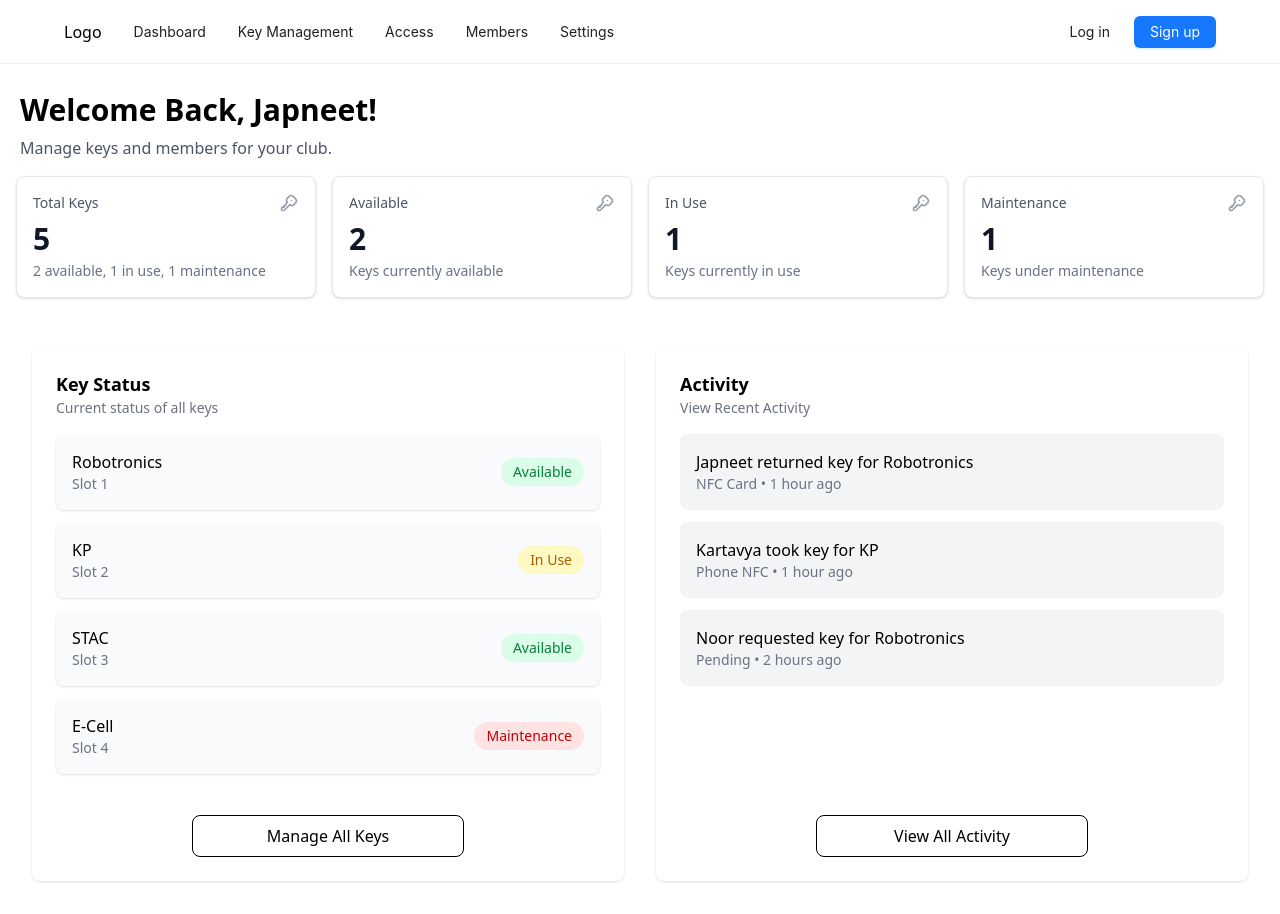
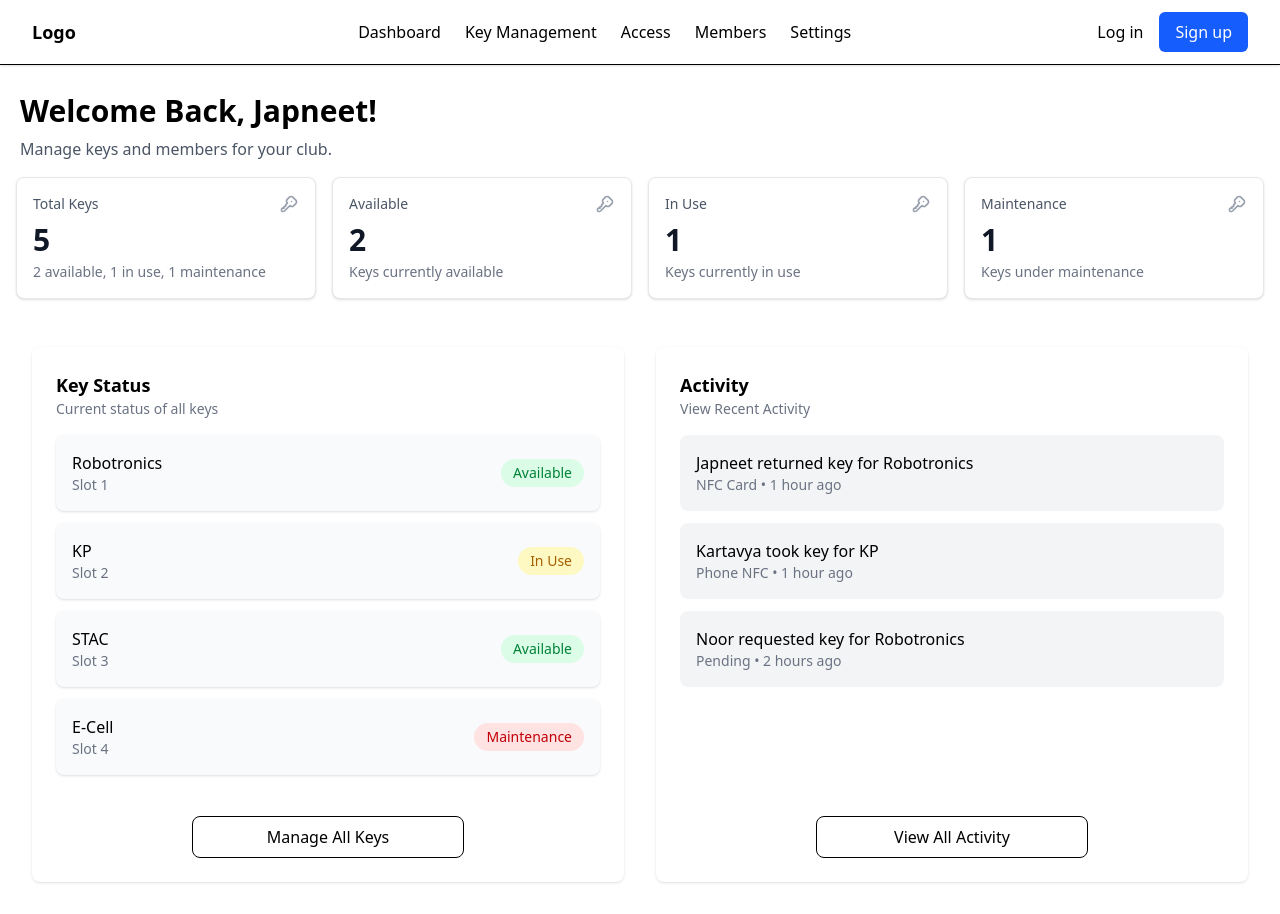
Before and after one commit to JapneetSinghKohli/CardAutomationWeb, a React (Vite) app in the folder tst/: page / in a window 1280 px wide. Built offline with nearby package versions, Linux system fonts and the light colour scheme.

Commit message:
navbar changed

```diff
--- a/tst/package.json
+++ b/tst/package.json
@@ -14,8 +14,10 @@
     "@heroui/react": "^2.8.4",
     "@tailwindcss/vite": "^4.1.13",
     "antd": "^5.27.3",
+    "hamburger-react": "^2.5.2",
     "react": "^19.1.1",
     "react-dom": "^19.1.1",
+    "react-router-dom": "^7.8.2",
     "tailwindcss": "^4.1.13"
   },
   "devDependencies": {
--- /dev/null
+++ b/tst/src/components/Members.jsx
@@ -0,0 +1,11 @@
+import React from 'react'
+
+function Members() {
+  return (
+    <div className='text-3xl font-bold text-black p-4'>
+      Members
+    </div>
+  )
+}
+
+export default Members
--- a/tst/src/components/Navb.jsx
+++ b/tst/src/components/Navb.jsx
@@ -1,124 +1,95 @@
-import React, { useState } from "react";
+import { useState } from "react";
+import { Squash as Hamburger } from 'hamburger-react'
+import {Link,Navlink} from "react-router-dom";
 
-import { Button, Grid, Menu, Space, theme } from "antd";
-
-import { MenuOutlined } from "@ant-design/icons";
-
-// You can find the code for the Logo here: https://www.antblocksui.com/blocks/navbars
-
-const { useToken } = theme;
-const { useBreakpoint } = Grid;
-
-export default function Navb() {
-  const { token } = useToken();
-  const screens = useBreakpoint();
-
-  const menuItems = [
-    {
-      label: "Dashboard",
-      key: "dashboard",
-    },
-    {
-      label: "Key Management",
-      key: "key",
-    },
-    {
-      label: "Access ",
-      key: "access",
-      children: [
-        {
-          label: "Access Logs",
-          key: "logs",
-        },
-        {
-          label: "Access Requests",
-          key: "requests",
-        },
-        {
-          label: "NFC Access",
-          key: "nfc",
-        },
-      ],
-    },
-
-    {
-      label: "Members",
-      key: "members",
-    },
-
-    {
-      label: "Settings",
-      key: "alipay",
-    },
-  ];
-
-  const [current, setCurrent] = useState("projects");
-  const onClick = (e) => {
-    console.log("click ", e);
-    setCurrent(e.key);
-  };
-
-  const styles = {
-    container: {
-      alignItems: "center",
-      display: "flex",
-      justifyContent: "space-between",
-      margin: "0 auto",
-      maxWidth: token.screenXL,
-      padding: screens.md ? `0px ${token.paddingLG}px` : `0px ${token.padding}px`
-    },
-    header: {
-      backgroundColor: token.colorBgContainer,
-      borderBottom: `${token.lineWidth}px ${token.lineType} ${token.colorSplit}`,
-      position: "relative"
-    },
-    logo: {
-      display: "block",
-      height: token.sizeLG,
-      left: "50%",
-      position: screens.md ? "static" : "absolute",
-      top: "50%",
-      transform: screens.md ? " " : "translate(-50%, -50%)"
-    },
-    menu: {
-      backgroundColor: "transparent",
-      borderBottom: "none",
-      lineHeight: screens.sm ? "4rem" : "3.5rem",
-      marginLeft: screens.md ? "0px" : `-${token.size}px`,
-      width: screens.md ? "inherit" : token.sizeXXL
-    },
-    menuContainer: {
-      alignItems: "center",
-      display: "flex",
-      gap: token.size,
-      width: "100%"
-    }
-  };
+export default function Navbar() {
+  const [isOpen, setIsOpen] = useState(false);
+  const [dropdownOpen, setDropdownOpen] = useState(false);
 
   return (
-    <nav style={styles.header}>
-      <div style={styles.container}>
-        <div style={styles.menuContainer}>
-          <a style={styles.logo} href="#">
-          {/* <Logo showText={true} /> */}
-          Logo
-          </a>
-          <Menu
-            style={styles.menu}
-            mode="horizontal"
-            items={menuItems}
-            onClick={onClick}
-            selectedKeys={screens.md ? [current] : ""}
-            overflowedIndicator={
-              <Button type="text" icon={<MenuOutlined />}></Button>
-            }
-          />
+    <nav className="bg-white border-b-1 shadow-sm">
+      <div className="md:w-full  mx-auto px-4 md:px-6 sm:px-6 lg:px-8">
+        <div className="flex justify-between h-16 items-center">
+
+          {/* Logo */}
+          <div className=" w-20 pl-0 flex-shrink-0 text-lg font-bold">Logo</div>
+
+          {/* Desktop Menu */}
+          <div className="hidden md:flex space-x-6 items-center">
+            <a href="#" className="hover:text-blue-600">Dashboard</a>
+            <a href="#" className="hover:text-blue-600">Key Management</a>
+
+            {/* Dropdown */}
+            <div
+              className="relative"
+              onMouseEnter={() => setDropdownOpen(true)}
+              onMouseLeave={() => setDropdownOpen(false)}
+            >
+              <button className="hover:text-blue-600 hover:cursor-pointer">Access</button>
+              {dropdownOpen && (
+                <div className="absolute left-[-50px] mt-0 w-45 bg-white shadow-lg rounded-md p-2">
+                  <a href="#" className="block px-4 py-2 hover:text-blue-600 hover:cursor-pointer hover:bg-gray-100">Access Logs</a>
+                  <a href="#" className="block px-4 py-2 hover:text-blue-600 hover:cursor-pointer hover:bg-gray-100">Access Requests</a>
+                  <a href="#" className="block px-4 py-2 hover:text-blue-600 hover:cursor-pointer hover:bg-gray-100">NFC Access</a>
+                </div>
+              )}
+            </div>
+
+            <a href="#" className="hover:text-blue-600">Members</a>
+            <a href="#" className="hover:text-blue-600">Settings</a>
+          </div>
+
+          {/* Right: Auth buttons */}
+          <div className="hidden md:flex space-x-4">
+            <button className="hover:text-blue-600">Log in</button>
+            <button className="bg-blue-600 text-white px-4 py-2 rounded-md hover:bg-blue-700">
+              Sign up
+            </button>
+          </div>
+
+          {/* Mobile Hamburger */}
+          <div className="md:hidden flex items-center">
+            <button onClick={() => setIsOpen(!isOpen)}>
+             <Hamburger size={24} toggled={isOpen} toggle={setIsOpen} />
+            </button>
+          </div>
         </div>
-        <Space>
-          {screens.md ? <Button type="text">Log in</Button> : ""}
-          <Button type="primary">Sign up</Button>
-        </Space>
       </div>
+
+      {/* Mobile Menu */}
+      {isOpen && (
+        <div className="md:hidden px-4 pb-4 space-y-2">
+          <a href="#" className="block hover:text-blue-600">Dashboard</a>
+          <a href="#" className="block hover:text-blue-600">Key Management</a>
+
+          {/* Dropdown (clickable for mobile) */}
+          <div>
+            <button
+              onClick={() => setDropdownOpen(!dropdownOpen)}
+              className="w-full text-left hover:text-blue-600"
+            >
+              Access
+            </button>
+            {dropdownOpen && (
+              <div className="ml-4 space-y-1">
+                <a href="#" className="block hover:text-blue-600">Access Logs</a>
+                <a href="#" className="block hover:text-blue-600">Access Requests</a>
+                <a href="#" className="block hover:text-blue-600">NFC Access</a>
+              </div>
+            )}
+          </div>
+
+          <a href="#" className="block hover:text-blue-600">Members</a>
+          <a href="#" className="block hover:text-blue-600">Settings</a>
+
+          <div className="pt-2 flex space-x-4">
+            <button className="hover:text-blue-600 border-blue-600 border-2 px-4 py-2 rounded-md">Log in</button>
+            <button className="bg-blue-600 text-white px-4 py-2 rounded-md hover:bg-blue-700">
+              Sign up
+            </button>
+          </div>
+        </div>
+      )}
     </nav>
   );
 }
```
Also changed, not shown: 1 other file (tests, documents, lock files or other folders).
